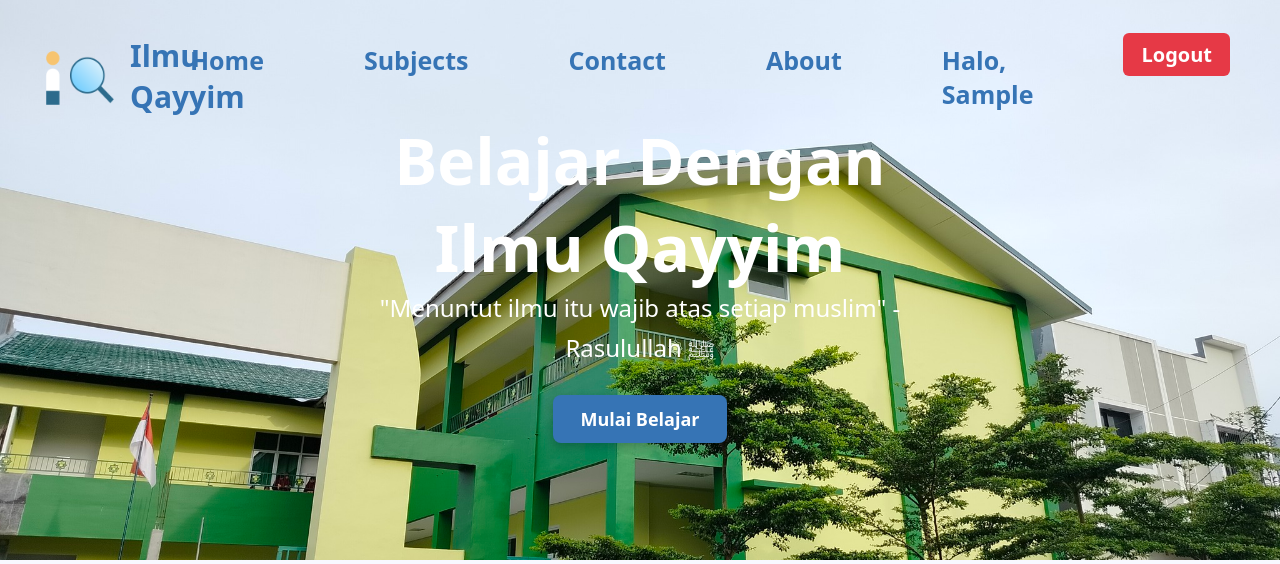
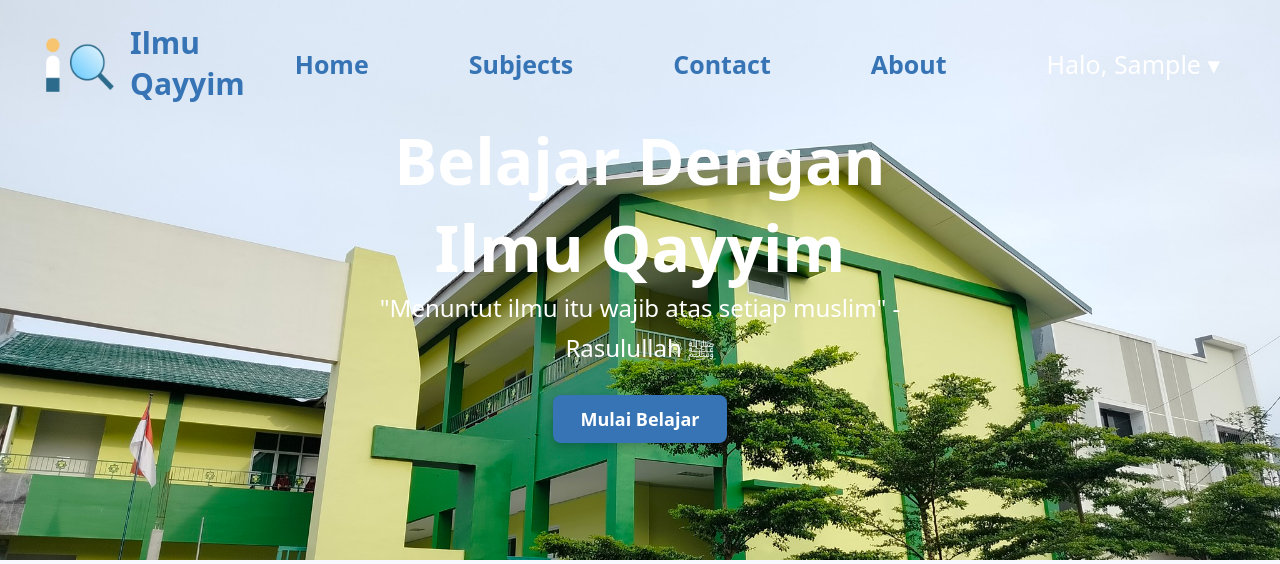
Before and after one commit to MuhammadRadzi/Project-Ilmu-Qayyim, a PHP site: page /index.php in a window 1280 px wide. Shown: the top 564 px of the page. Run offline with PHP 8.4, Linux system fonts and the light colour scheme; the visitor is signed in with stand-in values (Sample User, id 1).

Commit message:
update div log out

```diff
--- a/index.php
+++ b/index.php
@@ -14,6 +14,81 @@
         <script src="scrollup.js"></script>
         <script src="script.js"></script>
 
+    <style>
+/* Dropdown container */
+.dropdown {
+  position: relative;
+}
+
+/* Tombol dropdown */
+.dropbtn {
+  cursor: pointer;
+  color: white;
+  font-weight: 500;
+  text-decoration: none;
+}
+
+/* Isi dropdown */
+.dropdown-content {
+  display: none;
+  position: absolute;
+  right: 0;
+  top: 40px;
+  background: white;
+  min-width: 220px;
+  border-radius: 8px;
+  box-shadow: 0 4px 12px rgba(0,0,0,0.15);
+  padding: 10px;
+  z-index: 99;
+}
+
+/* Profil di dropdown */
+.dropdown-content .profile {
+  display: flex;
+  align-items: center;
+  gap: 10px;
+  padding: 8px;
+  border-bottom: 1px solid #eee;
+}
+
+.dropdown-content .profile img {
+  width: 40px;
+  height: 40px;
+  border-radius: 50%;
+}
+
+/* Link dalam dropdown */
+.dropdown-content a {
+  display: block;
+  padding: 8px 10px;
+  text-decoration: none;
+  color: #333;
+  border-radius: 5px;
+}
+
+.dropdown-content a:hover {
+  background: #f1f1f1;
+}
+
+/* Tombol logout */
+.dropdown-content a.logout {
+  background: #3674B5;
+  color: #fff;
+  margin-top: 8px;
+  text-align: center;
+}
+
+.dropdown-content a.logout:hover {
+  background: #E43636;
+}
+
+/* Hover effect */
+.dropdown:hover .dropdown-content {
+  display: block;
+}
+
+    </style>
+    </head>
     <body>
         <nav id="navbar">
             <div class="logo">
@@ -43,12 +118,20 @@
                             $dashboard = "index.php";
                         }
                     ?>
-                    <li><a href="<?= $dashboard; ?>">Halo, <?= ucfirst($role); ?></a></li>
-                    <li><a href="logout.php" class="logout-btn">Logout</a></li>
-                <?php else: ?>
-                    <li><a href="login.php" class="login-button">Login</a></li>
-                <?php endif; ?>
-            </ul>
+                    <li class="dropdown">
+        <a href="#" class="dropbtn">Halo, <?= ucfirst($role); ?> ▾</a>
+        <div class="dropdown-content">
+            <div class="profile">
+                <img src="image/profile.png" alt="Profile"> <!-- bisa diganti dari DB -->
+                <span><?= ucfirst($role); ?> profile</span>
+            </div>
+            <a href="<?= $dashboard; ?>">Dashboard</a>
+            <a href="logout.php" class="logout">Keluar</a>
+        </div>
+    </li>
+<?php else: ?>
+    <li><a href="login.php" class="login-button">Login</a></li>
+<?php endif; ?>
 
         </nav>
         <div class="banner">
```
